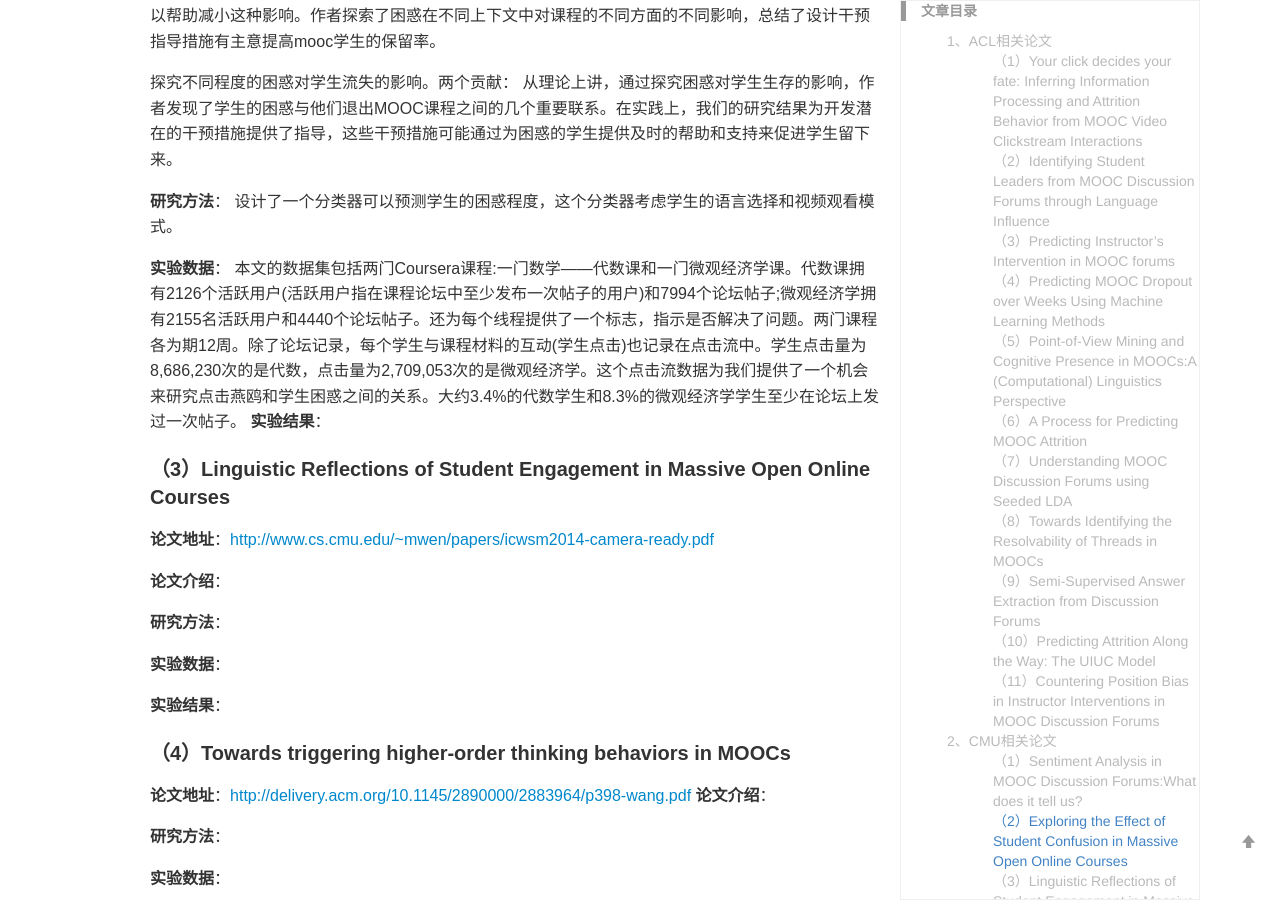
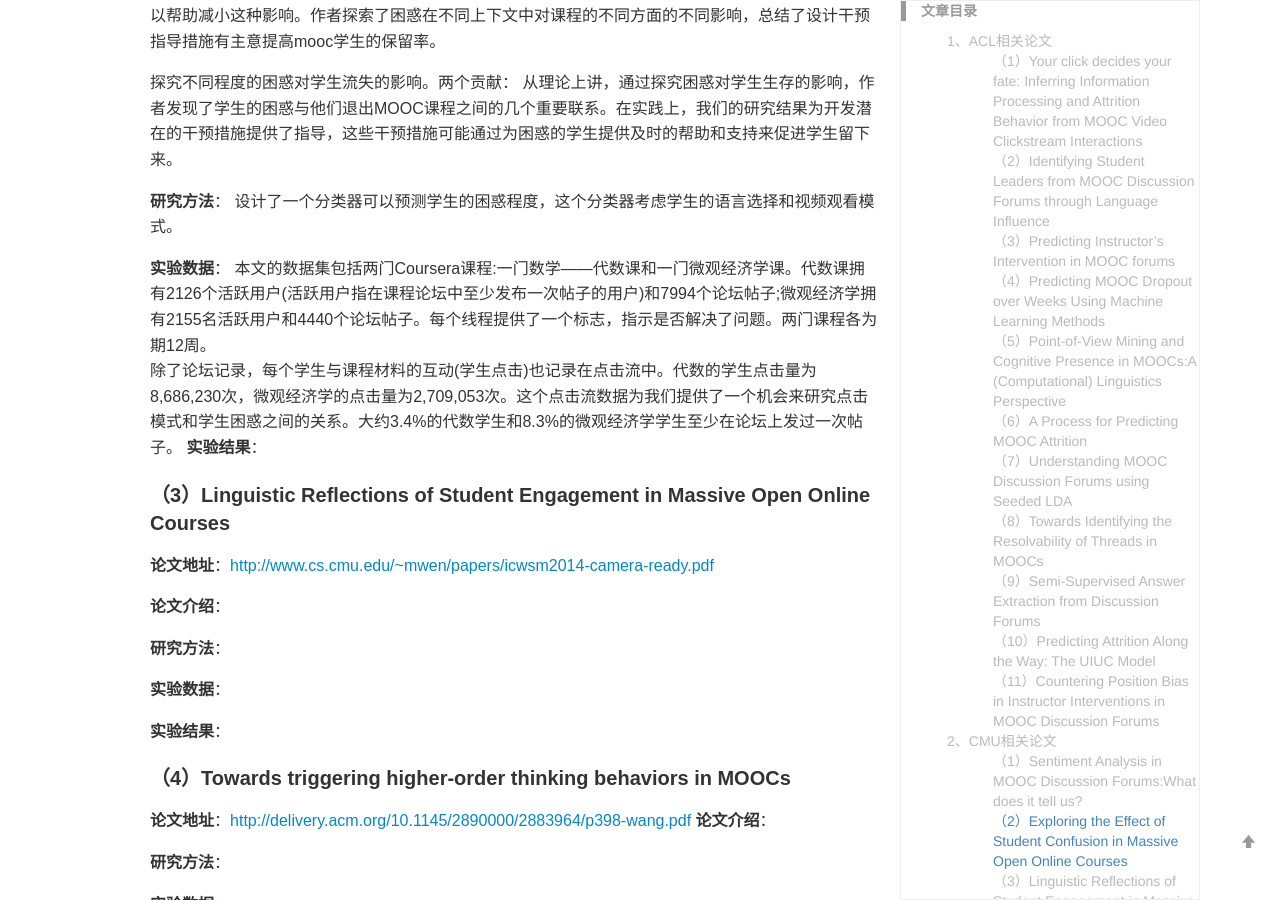
Before and after one commit to yuanmingchen/yuanmingchen.github.io, a Jekyll site: the page built from _posts/2019-04-19-online course nlp paper survey 2.md, in a window 1280 px wide and 900 px high, scrolled down 5807 px. Built offline with Jekyll 4.4.1, drawn with Linux system fonts in a browser that asks for light colours; formulas are drawn with MathJax 3; comment, search, counter and statistics services are not loaded.

Commit message:
Updates _posts/2019-04-19-online course nlp paper survey 2.md
Auto commit by GitBook Editor

```diff
--- a/_posts/2019-04-19-online course nlp paper survey 2.md
+++ b/_posts/2019-04-19-online course nlp paper survey 2.md
@@ -159,7 +159,8 @@ $P(w)$表示情感词$w$在评论中出现的概率，$P(TopicKeyword)$表示当
 设计了一个分类器可以预测学生的困惑程度，这个分类器考虑学生的语言选择和视频观看模式。
 
 **实验数据**：
-本文的数据集包括两门Coursera课程:一门数学——代数课和一门微观经济学课。代数课拥有2126个活跃用户(活跃用户指在课程论坛中至少发布一次帖子的用户)和7994个论坛帖子;微观经济学拥有2155名活跃用户和4440个论坛帖子。还为每个线程提供了一个标志，指示是否解决了问题。两门课程各为期12周。除了论坛记录，每个学生与课程材料的互动(学生点击)也记录在点击流中。学生点击量为8,686,230次的是代数，点击量为2,709,053次的是微观经济学。这个点击流数据为我们提供了一个机会来研究点击燕鸥和学生困惑之间的关系。大约3.4%的代数学生和8.3%的微观经济学学生至少在论坛上发过一次帖子。
+本文的数据集包括两门Coursera课程:一门数学——代数课和一门微观经济学课。代数课拥有2126个活跃用户(活跃用户指在课程论坛中至少发布一次帖子的用户)和7994个论坛帖子;微观经济学拥有2155名活跃用户和4440个论坛帖子。每个线程提供了一个标志，指示是否解决了问题。两门课程各为期12周。
+除了论坛记录，每个学生与课程材料的互动(学生点击)也记录在点击流中。代数的学生点击量为8,686,230次，微观经济学的点击量为2,709,053次。这个点击流数据为我们提供了一个机会来研究点击模式和学生困惑之间的关系。大约3.4%的代数学生和8.3%的微观经济学学生至少在论坛上发过一次帖子。
 **实验结果**：
 
 #### （3）Linguistic Reflections of Student Engagement in Massive Open Online Courses
```
